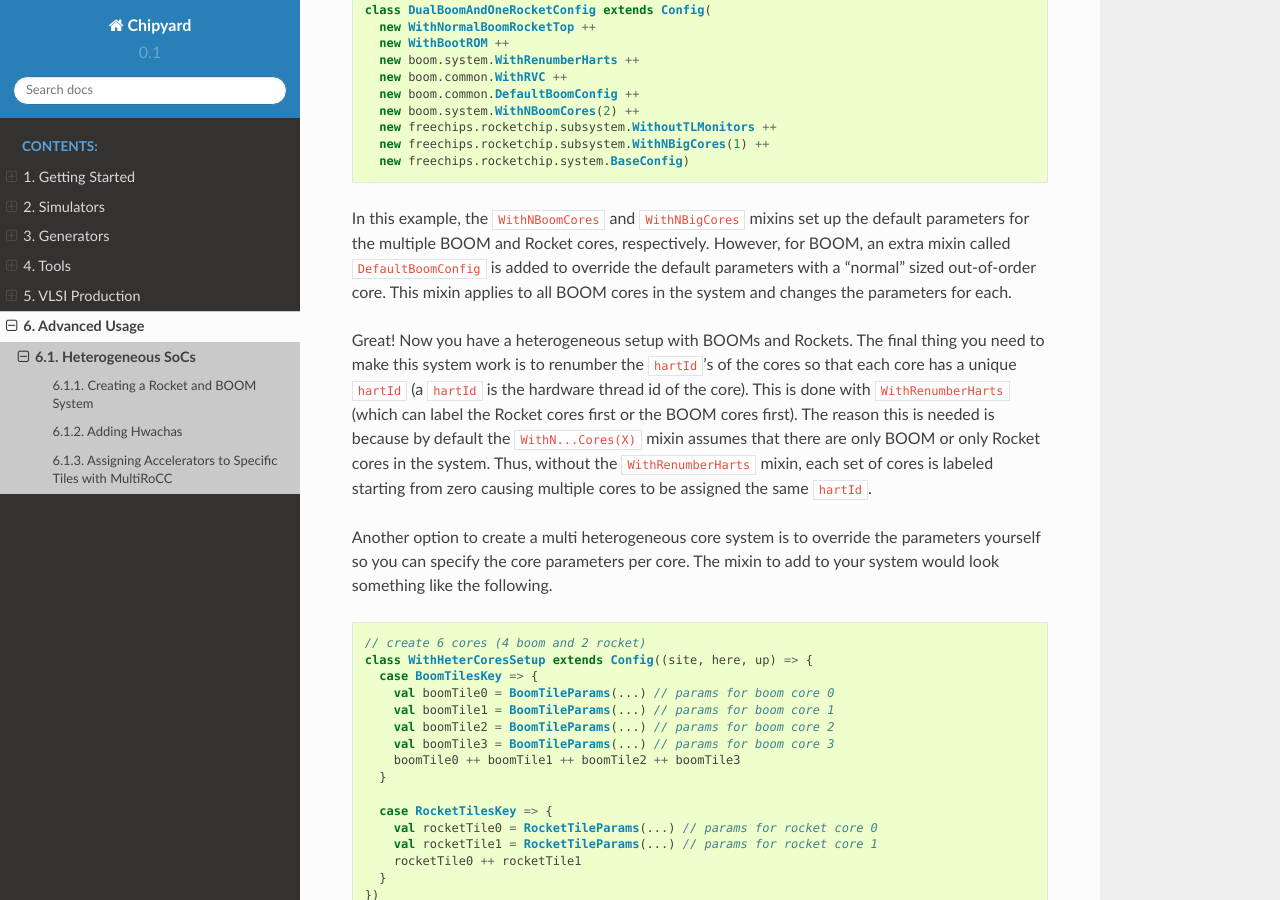
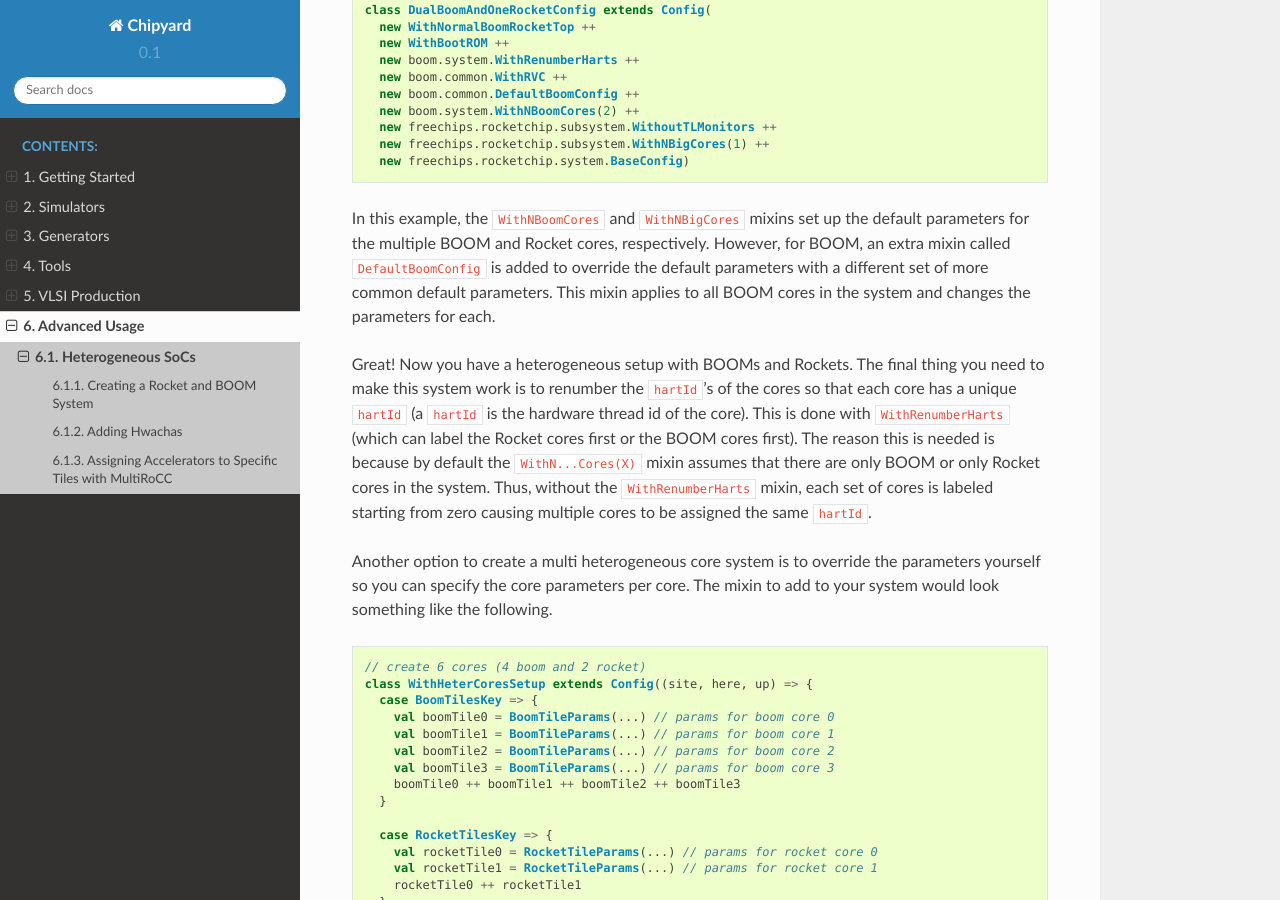
Before and after one commit to ucb-bar/chipyard, a Sphinx documentation site: the page built from docs/Advanced-Usage/Heterogeneous-SoCs.rst, in a window 1280 px wide and 900 px high, scrolled down 469 px. Built offline with Sphinx 7.4.7 and the Read the Docs theme 2.0.0, drawn with Linux system fonts in a browser that asks for light colours; pages that are not in the unit, such as notebooks, are missing from menus.

Commit message:
more clarity on defaults

```diff
--- a/docs/Advanced-Usage/Heterogeneous-SoCs.rst
+++ b/docs/Advanced-Usage/Heterogeneous-SoCs.rst
@@ -26,7 +26,7 @@ The following example shows a dual core BOOM with a single core Rocket.
       new freechips.rocketchip.system.BaseConfig)
 
 In this example, the ``WithNBoomCores`` and ``WithNBigCores`` mixins set up the default parameters for the multiple BOOM and Rocket cores, respectively.
-However, for BOOM, an extra mixin called ``DefaultBoomConfig`` is added to override the default parameters with a "normal" sized out-of-order core.
+However, for BOOM, an extra mixin called ``DefaultBoomConfig`` is added to override the default parameters with a different set of more common default parameters.
 This mixin applies to all BOOM cores in the system and changes the parameters for each.
 
 Great! Now you have a heterogeneous setup with BOOMs and Rockets.
```
